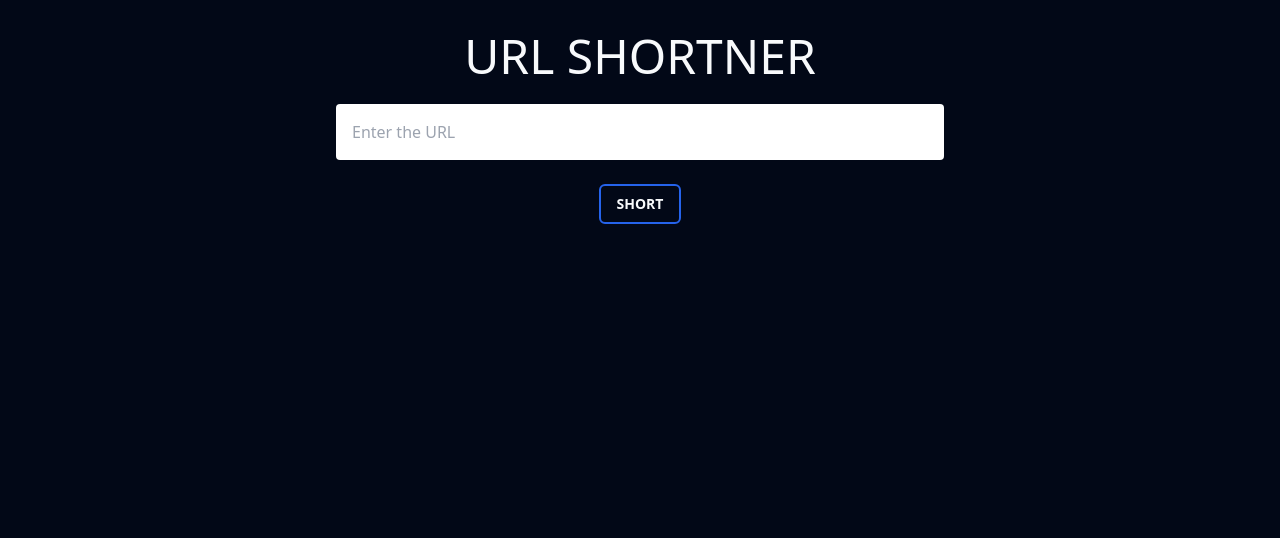
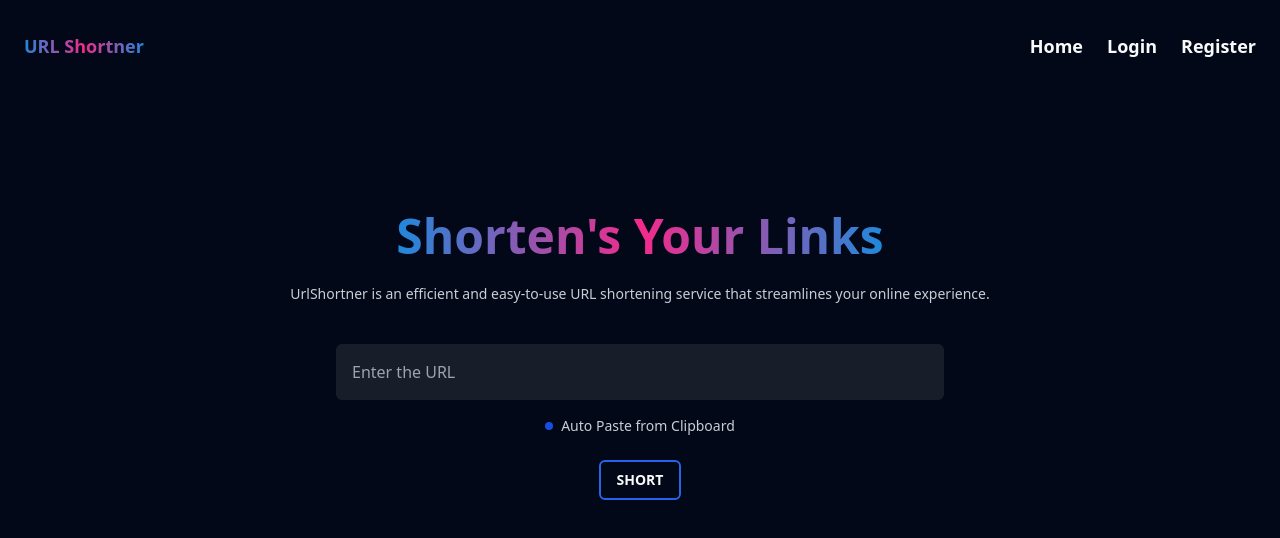
Before and after one commit to akashbhardwaj23/UrlShortner, a Next.js app in the folder urlshortnerclient/: page / in a window 1280 px wide. Shown: the top 538 px of the page. Built offline with nearby package versions, Linux system fonts and the light colour scheme; no server answers.

Commit message:
Reimagined the ui

```diff
--- /dev/null
+++ b/urlshortnerclient/src/pages/components/appbar.tsx
@@ -0,0 +1,15 @@
+import Link from "next/link"
+
+
+export const AppBar = () => {
+    return <nav>
+        <div className="flex justify-between mx-4 mt-6 p-2">
+            <Link href={""} className="text-lg font-bold text-transparent bg-clip-text bg-gradient-to-r from-[#1F89DB] via-[#F42A8B] to-[#1F89DB]">URL Shortner</Link>
+            <ul id="nav-mobile" className="flex gap-6 text-lg font-semibold">
+                <li className=""><Link href="/">Home</Link></li>
+                <li><Link href="/login">Login</Link></li>
+                <li><Link href="/register">Register</Link></li>
+            </ul>
+        </div>
+    </nav>
+}
--- a/urlshortnerclient/src/pages/components/home.tsx
+++ b/urlshortnerclient/src/pages/components/home.tsx
@@ -77,16 +77,29 @@ function IntroPage() {
   }
 
   return (
-    <div className="flex flex-col items-center p-8">
-      <h1 className="text-5xl mb-6">URL SHORTNER</h1>
+    <div className="p-8 pt-36 min-h-full flex flex-col justify-start items-center h-full overflow-x-hidden">
+      <h1 className="text-5xl mb-6 text-transparent bg-clip-text bg-gradient-to-r from-[#1F89DB] via-[#F42A8B] to-[#1F89DB] font-bold">
+       Shorten's Your Links
+      </h1>
+
+      <h2 className="text-sm text-[#C9CED6] mb-10 text-wrap">
+        UrlShortner is an efficient and easy-to-use URL shortening service that
+        streamlines your online experience.
+      </h2>
 
       <input
         type="text"
         id=""
         placeholder="Enter the URL"
-        className="p-4 w-1/2 text-black rounded-sm focus:outline focus:outline-[3px] focus:outline-orange-600"
+        className="p-4 w-1/2 text-white bg-[#181E29] mb-4 rounded-md focus:outline focus:outline-[3px] focus:outline-orange-600"
         onChange={(e) => setUrl(e.target.value)}
       />
+
+      <div className="flex items-center">
+        <div className="h-2 w-2 bg-[#144EE3] rounded-full mr-2"></div>
+
+        <div className="text-sm text-[#C9CED6]">Auto Paste from Clipboard</div>
+      </div>
       {/*
 <button
   className="p-4 mt-6 bg-green-600 rounded-md uppercase font-semibold"
@@ -94,7 +107,13 @@ function IntroPage() {
 >
   SHORT
 </button> */}
-      <Button variant={"ghost"} className="border-2 border-blue-600 border-solid mt-6 font-semibold" onClick={getTheData}>SHORT</Button>
+      <Button
+        variant={"ghost"}
+        className="border-2 border-blue-600 border-solid mt-6 font-semibold"
+        onClick={getTheData}
+      >
+        SHORT
+      </Button>
       {shortUrl && (
         <div className="mt-8 bg-white p-4 pr-6 flex items-center rounded-sm">
           <p className="text-2xl text-black mr-4">{shortUrl}</p>
@@ -104,7 +123,10 @@ function IntroPage() {
     >
       copy
     </button> */}
-          <Button variant={"secondary"} onClick={handleCopy}> copy </Button>
+          <Button variant={"secondary"} onClick={handleCopy}>
+            {" "}
+            copy{" "}
+          </Button>
         </div>
       )}
 
--- a/urlshortnerclient/src/pages/index.tsx
+++ b/urlshortnerclient/src/pages/index.tsx
@@ -1,10 +1,14 @@
 "use client";
 
+import { AppBar } from "./components/appbar";
 import IntroPage from "./components/home";
 
 export default function Home() {
 
   return (
+   <>
+   <AppBar />
    <IntroPage />
+   </>
   );
 }
--- /dev/null
+++ b/urlshortnerclient/src/pages/login.tsx
@@ -0,0 +1,10 @@
+
+
+
+function SignIn() {
+  return (
+    <div>sigin</div>
+  )
+}
+
+export default SignIn
--- a/urlshortnerclient/src/styles/globals.css
+++ b/urlshortnerclient/src/styles/globals.css
@@ -1,6 +1,12 @@
 @tailwind base;
 @tailwind components;
 @tailwind utilities;
+
+@import url('https://fonts.googleapis.com/css2?family=Inter:wght@100..900&display=swap');
+
+#root {
+  font-family: Inter;
+}
 
 @layer base {
   :root {
```
Lines whose indentation alone changed are shown as unchanged.
